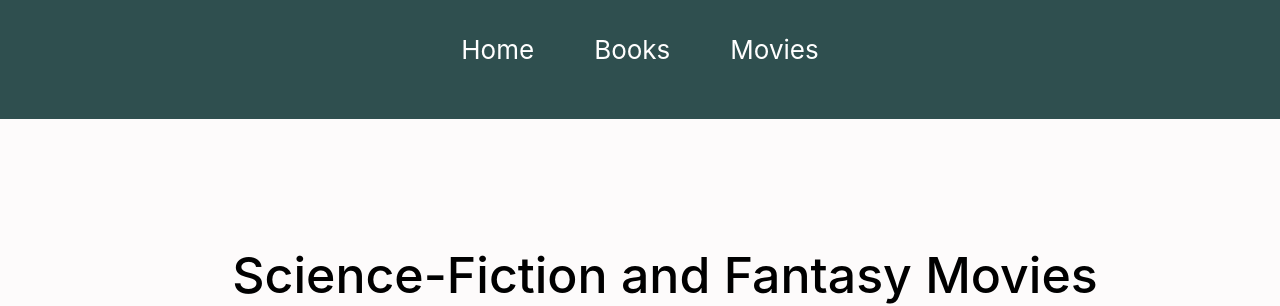
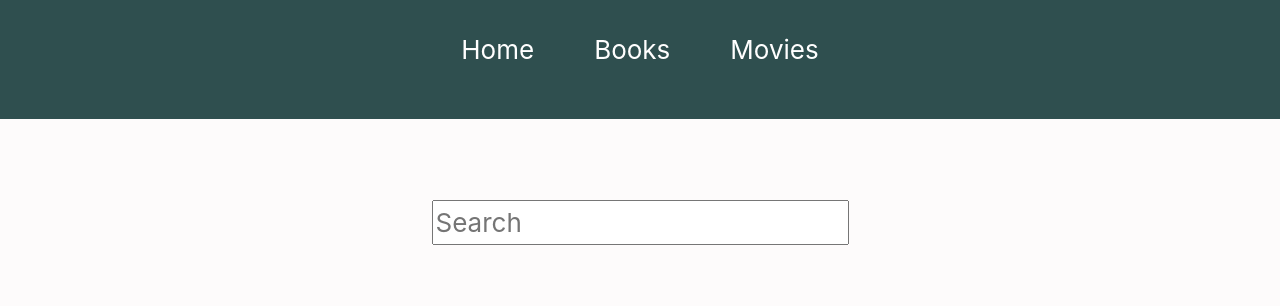
Before and after one commit to naulth/phase-2-project, a React (Create React App) app: page /movies in a window 1280 px wide. Shown: the top 306 px of the page. Built offline with nearby package versions, Linux system fonts and the light colour scheme; data requests are answered from the project's data file.

Commit message:
trying to fix SearchBar

```diff
--- a/src/components/SearchBooks.js
+++ b/src/components/SearchBooks.js
@@ -1,4 +1,5 @@
 import React from 'react'
+
 
 function SearchBooks({changeSearch}) {
 
@@ -6,7 +7,7 @@ function SearchBooks({changeSearch}) {
 
   return (
     <div>
-      <input
+      <input className="search"
         type="text"
         placeholder='Search'
         onChange={handleSearch}
--- a/src/components/SearchMovies.js
+++ b/src/components/SearchMovies.js
@@ -6,7 +6,7 @@ function SearchMovies({changeSearch}) {
 
   return (
     <div>
-      <input
+      <input className="search"
         type="text"
         placeholder='Search'
         onChange={handleSearch}
--- a/src/index.css
+++ b/src/index.css
@@ -125,3 +125,7 @@ p.authors{
 .size{
   margin-top: 200px;
 }
+
+.search{
+  margin-top: 200px;
+}
```
Also changed, not shown: src/components/App.js (indentation only).
